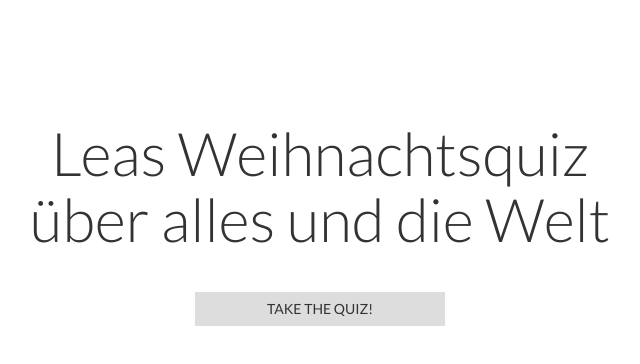
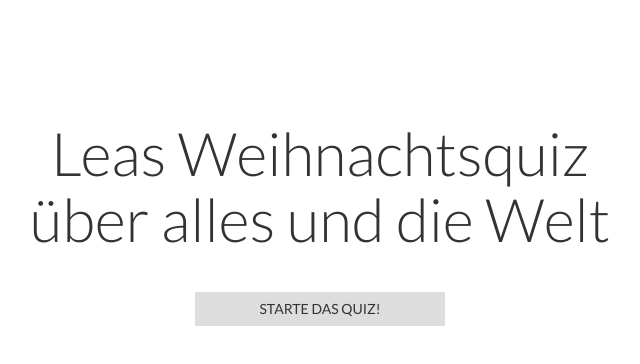
Before and after one commit to max-vk/christmas-quiz, a plain HTML site: page index.html in a window 1280 px wide. Shown: the full height of the page, 320-960 px from the left. Drawn offline with nearby package versions, Linux system fonts and the light colour scheme.

Commit message:
Erweiterung, Anpassung

```diff
--- a/index.html
+++ b/index.html
@@ -26,7 +26,7 @@
   <script src="quiz.js"></script>
   <script>
     $(function() {
-      $('#quiz').quiz("unicorns.json");
+      $('#quiz').quiz("questions.json");
     });
   </script>
 </body>
--- a/unicorns.json
+++ b/questions.json
@@ -39,7 +39,7 @@
       ],
       "correct": {
         "index": 2,
-        "text": "Diese urkomische Szene und die großartige Gesangseinlage von Jake kann man ja gar nicht vergessen."
+        "text": "Diese urkomische Szene und die großartige Gesangseinlage von Jake kann man ja gar nicht vergessen. Aber zur Erinnerung (und weil man sie definitiv nochmal sehen sollte): https://www.youtube.com/watch?v=ffyKY3Dj5ZE"
       },
       "number": 3,
       "image": "img/houses.jpg",
@@ -86,9 +86,25 @@
         "index": 0,
         "text": "Anni und Steven kennen sich tatsächlich am Längsten!"
       },
-      "number": 5,
+      "number": 6,
       "image": "img/houses.jpg",
       "prompt": "Wer von diesen Leuten kennt sich am Längsten?"
+    },
+    {
+      "answers": [
+        "Karamo",
+        "Bobby",
+        "Tan",
+        "Jonathan",
+        "Antoni"
+      ],
+      "correct": {
+        "index": 4,
+        "text": "Natürlich, es ist Antoni! Auch wenn Jonathan definitiv der Runner-Up ist."
+      },
+      "number": 7,
+      "image": "img/houses.jpg",
+      "prompt": "Welches Mitglied vom \"Queer Eye\"-Cast ist unser Liebling?"
     }
   ],
   "title": "Leas Weihnachtsquiz über alles und die Welt"
--- a/quiz.js
+++ b/quiz.js
@@ -82,7 +82,7 @@ var $indicators = $('<ol>')
 
   $("<button>")
     .attr('class', 'quiz-button btn')
-    .text("Take the quiz!")
+    .text("Starte das Quiz!")
     .click(function() {
       $quiz.carousel('next');
       $indicators.addClass('show');
@@ -175,7 +175,7 @@ var $indicators = $('<ol>')
       if (correct) {
         opts = $.extend(opts, {
           title: "Richtig!",
-          text: "Gut gemacht" + (
+          text: "Gut gemacht." + (
             question.correct.text ?
             ("<div class=\"correct-text\">" +
               question.correct.text +
```
Also changed, not shown: unicorn.jpg (deleted).
